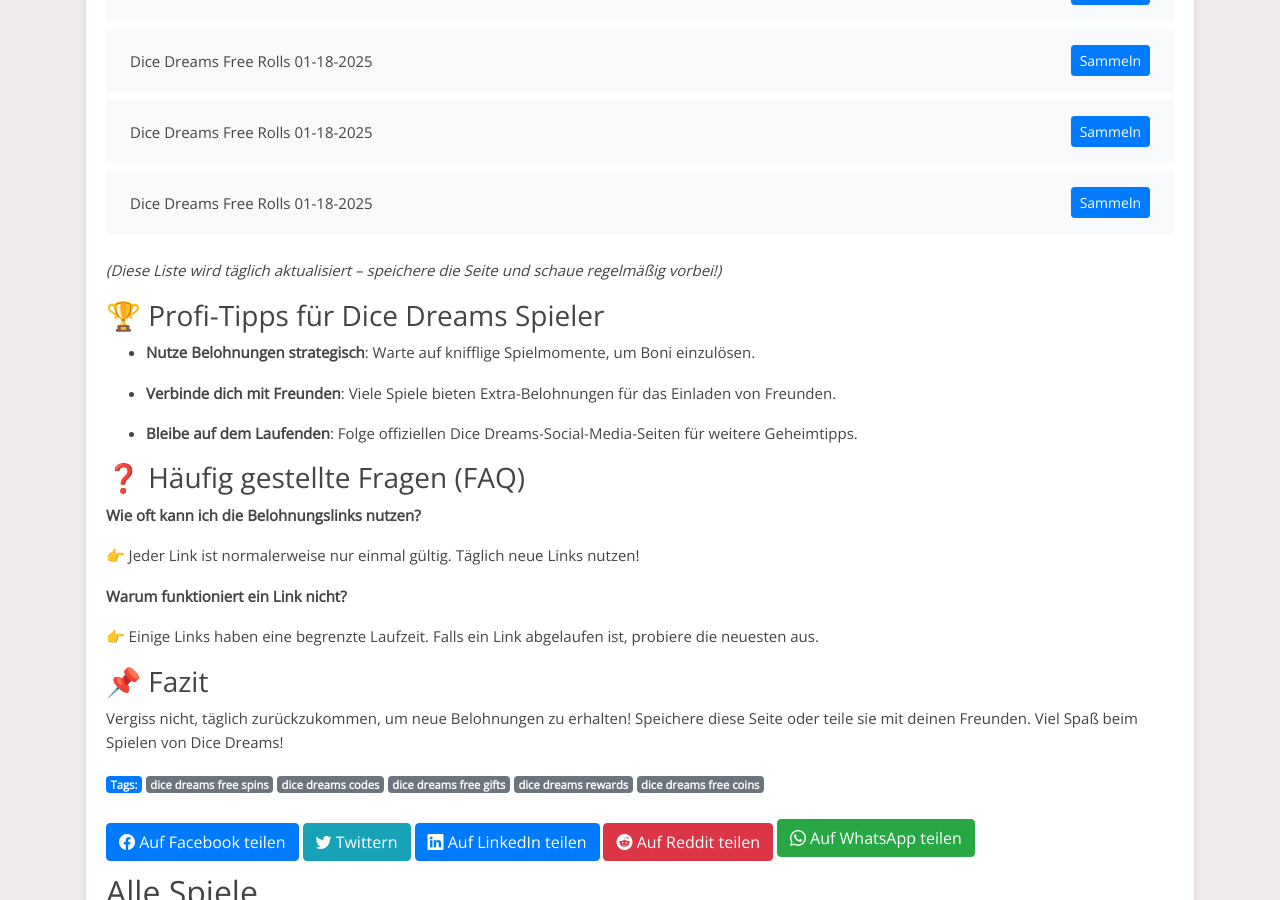
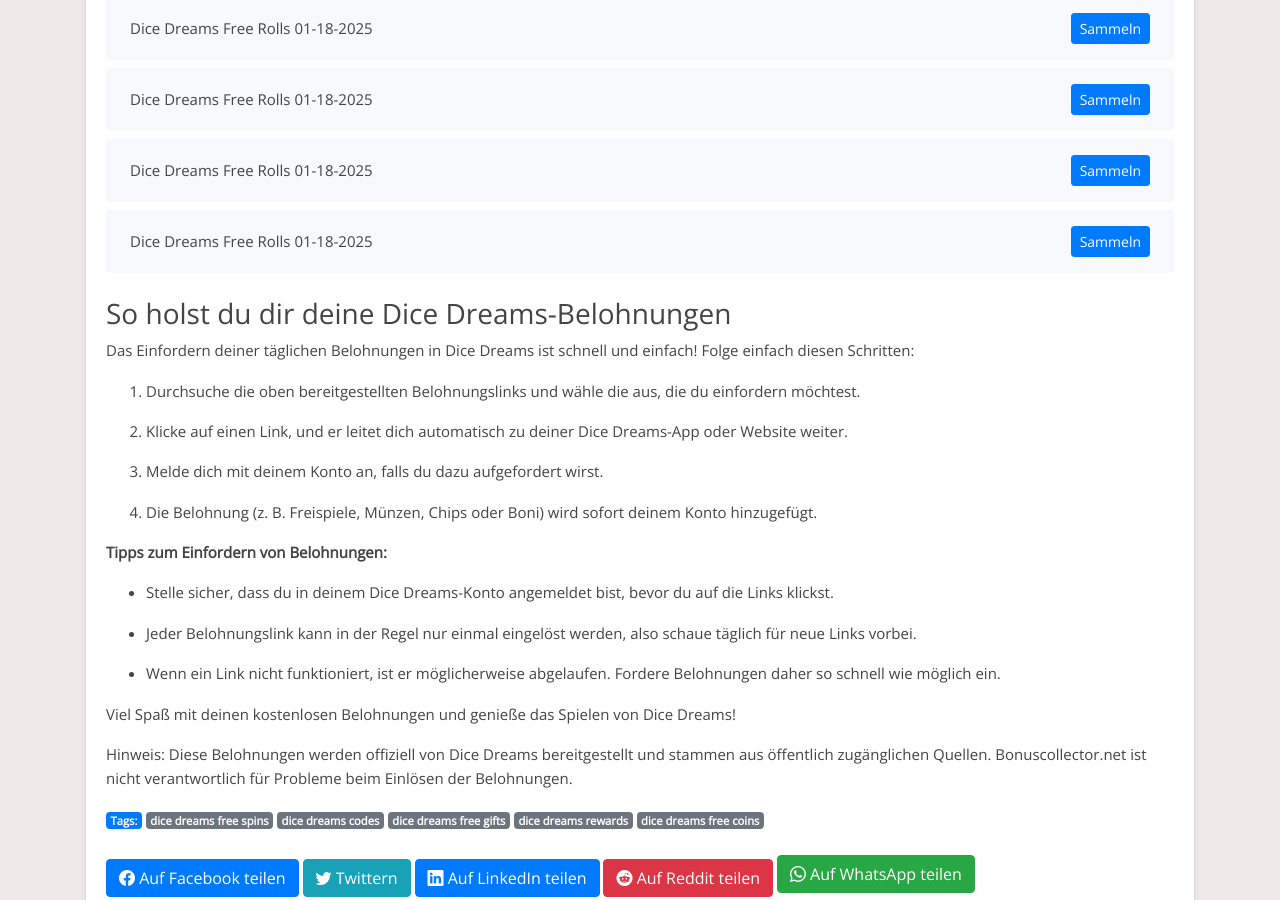
Before and after one commit to Prollad99/bs-de, a Jekyll site: the page built from _posts/2025-01-18-dice-dreams.md, in a window 1280 px wide and 900 px high, scrolled down 7443 px. Built offline with Jekyll 4.4.1, drawn with Linux system fonts in a browser that asks for light colours; some of the changed text lies outside the part shown.

Commit message:
Aktualisiere dice-dreams-Belohnungslinks, Inhalte und Änderungsdatum

```diff
--- a/_includes/dice-dreams_footer.html
+++ b/_includes/dice-dreams_footer.html
@@ -1,31 +1,27 @@
-*(Diese Liste wird täglich aktualisiert – speichere die Seite und schaue regelmäßig vorbei!)*
+### So holst du dir deine Dice Dreams-Belohnungen
 
 
+Das Einfordern deiner täglichen Belohnungen in Dice Dreams ist schnell und einfach! Folge einfach diesen Schritten:
 
-### 🏆 Profi-Tipps für Dice Dreams Spieler
+1. Durchsuche die oben bereitgestellten Belohnungslinks und wähle die aus, die du einfordern möchtest.
 
-- **Nutze Belohnungen strategisch**: Warte auf knifflige Spielmomente, um Boni einzulösen.
+2. Klicke auf einen Link, und er leitet dich automatisch zu deiner Dice Dreams-App oder Website weiter.
 
-- **Verbinde dich mit Freunden**: Viele Spiele bieten Extra-Belohnungen für das Einladen von Freunden.
+3. Melde dich mit deinem Konto an, falls du dazu aufgefordert wirst.
 
-- **Bleibe auf dem Laufenden**: Folge offiziellen Dice Dreams-Social-Media-Seiten für weitere Geheimtipps.
+4. Die Belohnung (z. B. Freispiele, Münzen, Chips oder Boni) wird sofort deinem Konto hinzugefügt.
 
 
+**Tipps zum Einfordern von Belohnungen:**
 
-### ❓ Häufig gestellte Fragen (FAQ)
+- Stelle sicher, dass du in deinem Dice Dreams-Konto angemeldet bist, bevor du auf die Links klickst.
 
-**Wie oft kann ich die Belohnungslinks nutzen?**
+- Jeder Belohnungslink kann in der Regel nur einmal eingelöst werden, also schaue täglich für neue Links vorbei.
 
-👉 Jeder Link ist normalerweise nur einmal gültig. Täglich neue Links nutzen!
+- Wenn ein Link nicht funktioniert, ist er möglicherweise abgelaufen. Fordere Belohnungen daher so schnell wie möglich ein.
 
 
-
-**Warum funktioniert ein Link nicht?**
-
-👉 Einige Links haben eine begrenzte Laufzeit. Falls ein Link abgelaufen ist, probiere die neuesten aus.
+Viel Spaß mit deinen kostenlosen Belohnungen und genieße das Spielen von Dice Dreams!
 
 
-
-### 📌 Fazit
-
-Vergiss nicht, täglich zurückzukommen, um neue Belohnungen zu erhalten! Speichere diese Seite oder teile sie mit deinen Freunden. Viel Spaß beim Spielen von Dice Dreams!
+Hinweis: Diese Belohnungen werden offiziell von Dice Dreams bereitgestellt und stammen aus öffentlich zugänglichen Quellen. Bonuscollector.net ist nicht verantwortlich für Probleme beim Einlösen der Belohnungen.
--- a/_includes/dice-dreams_post.html
+++ b/_includes/dice-dreams_post.html
@@ -1,13 +1,13 @@
-**Willkommen, Dice Dreams-Fans!**
-
-Suchst du nach den neuesten Gratis-Belohnungen für Dice Dreams? Dann bist du hier genau richtig! Wir aktualisieren täglich die besten Links für Freispiele, Münzen und andere Boni, damit du dein Spielerlebnis optimal genießen kannst.
+Entdecke tägliche Dice Dreams-Belohnungen!
 
 
-
-### Was ist Dice Dreams und warum sind Belohnungen wichtig?
-
-Dice Dreams ist ein beliebtes Spiel, das von Millionen gespielt wird. Mit täglichen Belohnungen kannst du länger spielen, schneller leveln und das Beste aus deinem Spielerlebnis herausholen.
+Bist du ein Fan von Dice Dreams und möchtest dein Spielerlebnis verbessern? Du bist hier genau richtig! Diese Seite ist allen Dice Dreams-Enthusiasten gewidmet, die täglich kostenlose Belohnungen einfordern möchten. Hier findest du die neuesten Links, um Freispiele, Münzen, Chips und andere spannende Boni zu sammeln, damit du das Spiel noch mehr genießen kannst.
 
 
+Dice Dreams ist ein unterhaltsames Spiel, das von Millionen geliebt wird. Ob du höhere Level erreichen oder einfach nur den Nervenkitzel genießen möchtest – unsere täglichen Belohnungslinks halten dich im Spiel.
 
-### 🚀 Tägliche Belohnungslinks für Dice Dreams
+
+Hinweis: Dice Dreams ist eine kostenlose App, die ausschließlich zu Unterhaltungszwecken entwickelt wurde. Bonuscollector.net ist eine unabhängige Plattform und steht in keiner Verbindung zu den Entwicklern oder Eigentümern von Dice Dreams.
+
+
+Schau täglich vorbei, um sicherzustellen, dass du keine Belohnung verpasst!
```
